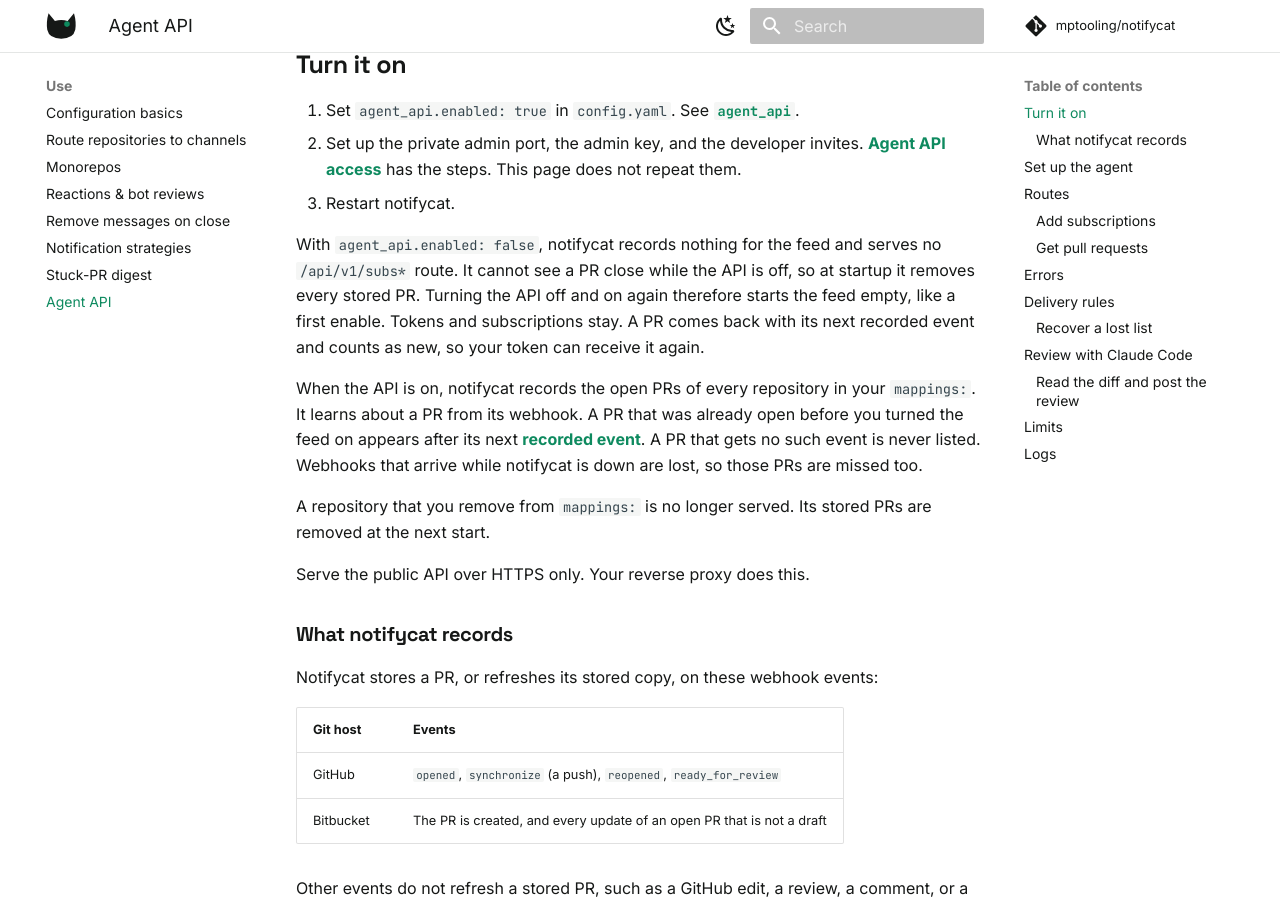
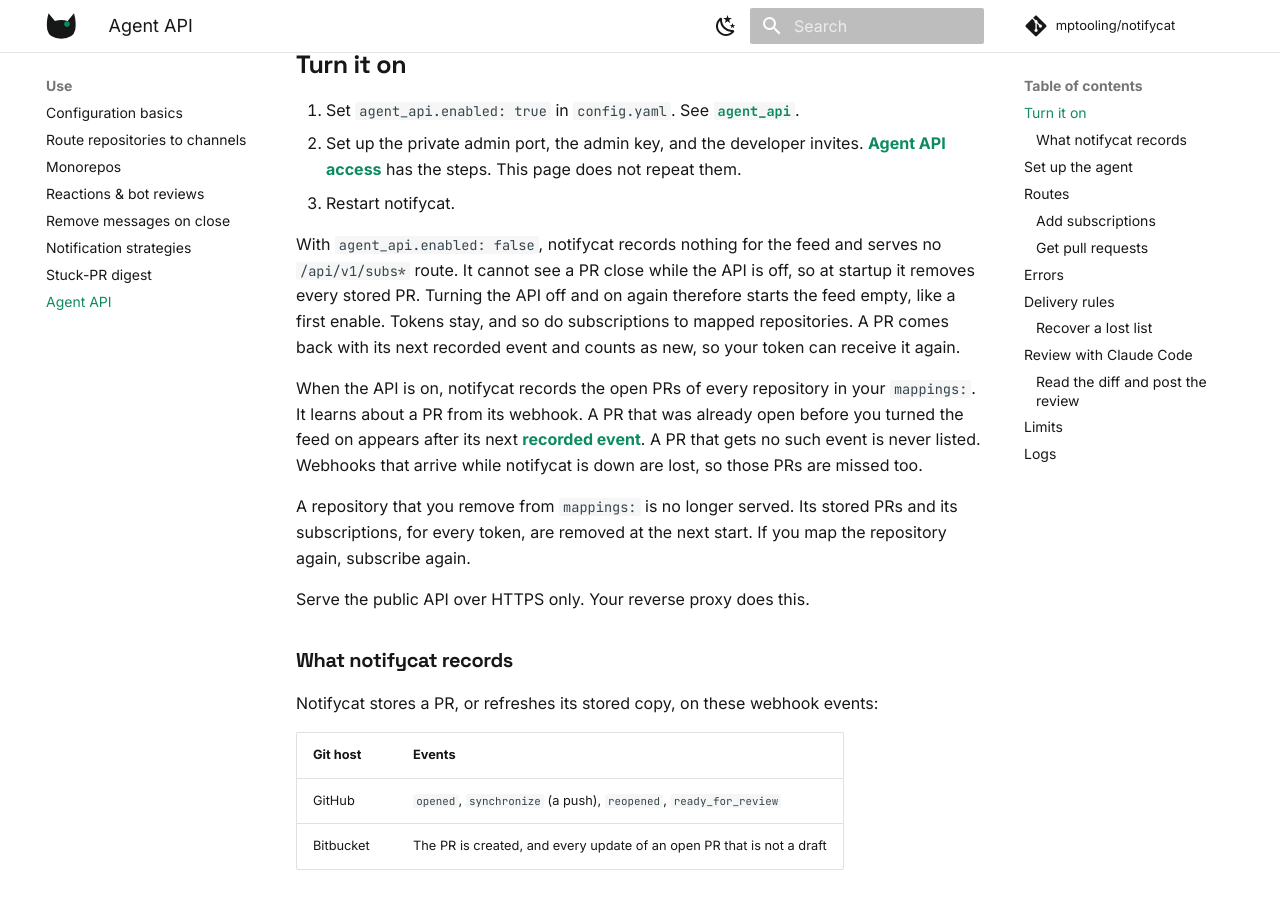
Before and after one commit to mptooling/notifycat, an MkDocs documentation site: the page built from docs/agent-api.md, in a window 1280 px wide and 900 px high, scrolled down 437 px. Built offline with MkDocs 1.6.1 and Material for MkDocs 9.7.7, drawn with Linux system fonts in a browser that asks for light colours; comment, search, counter and statistics services are not loaded; some of the changed text lies outside the part shown.

Commit message:
docs(feed): unmapped repositories lose their subscriptions

```diff
--- a/docs/agent-api.md
+++ b/docs/agent-api.md
@@ -12,11 +12,11 @@ This is for peer review. Engineers review their own PRs in their own pipelines.
 2. Set up the private admin port, the admin key, and the developer invites. [Agent API access](security.md#agent-api-access) has the steps. This page does not repeat them.
 3. Restart notifycat.
 
-With `agent_api.enabled: false`, notifycat records nothing for the feed and serves no `/api/v1/subs*` route. It cannot see a PR close while the API is off, so at startup it removes every stored PR. Turning the API off and on again therefore starts the feed empty, like a first enable. Tokens and subscriptions stay. A PR comes back with its next recorded event and counts as new, so your token can receive it again.
+With `agent_api.enabled: false`, notifycat records nothing for the feed and serves no `/api/v1/subs*` route. It cannot see a PR close while the API is off, so at startup it removes every stored PR. Turning the API off and on again therefore starts the feed empty, like a first enable. Tokens stay, and so do subscriptions to mapped repositories. A PR comes back with its next recorded event and counts as new, so your token can receive it again.
 
 When the API is on, notifycat records the open PRs of every repository in your `mappings:`. It learns about a PR from its webhook. A PR that was already open before you turned the feed on appears after its next [recorded event](#what-notifycat-records). A PR that gets no such event is never listed. Webhooks that arrive while notifycat is down are lost, so those PRs are missed too.
 
-A repository that you remove from `mappings:` is no longer served. Its stored PRs are removed at the next start.
+A repository that you remove from `mappings:` is no longer served. Its stored PRs and its subscriptions, for every token, are removed at the next start. If you map the repository again, subscribe again.
 
 Serve the public API over HTTPS only. Your reverse proxy does this.
 
@@ -208,10 +208,10 @@ The agent needs a credential for your git host. That is separate from the notify
 - 16 KiB request body.
 - Notifycat misses PRs whose webhooks arrived while it was down.
 - A PR that was open before you enabled the feed is listed only after one of the events in [What notifycat records](#what-notifycat-records).
-- A repository that loses its mapping is no longer served or recorded. Its stored PRs are removed at the next start.
+- A repository that loses its mapping is no longer served or recorded. Its stored PRs and its subscriptions are removed at the next start. Subscribe again if it is mapped again.
 - Turning the API off removes every stored PR at the next start. The feed starts empty when you turn it on again.
 - A stolen token reads PR titles, descriptions, branch names, author ids, links, and commit SHAs. No code. See [What a stolen token gets](security.md#what-a-stolen-token-gets).
 
 ## Logs
 
-The feed logs `feed subscriptions added`, `feed subscription removed`, `feed pull requests delivered`, `feed pull request not recorded`, `feed pull requests removed`, and `feed cleanup failed`. See [Operations](operations.md#logging).
+The feed logs `feed subscriptions added`, `feed subscription removed`, `feed pull requests delivered`, `feed pull request not recorded`, `feed pull requests removed`, `feed subscriptions removed`, and `feed cleanup failed`. See [Operations](operations.md#logging).
```
Also changed, not shown: ARCHITECTURE.md (+1 -1 lines), docs/configuration.md (+1 -1 lines), docs/operations.md (+2 -1 lines), docs/superpowers/specs/2026-10-27-agent-pr-feed-design.md (+1 -1 lines).
